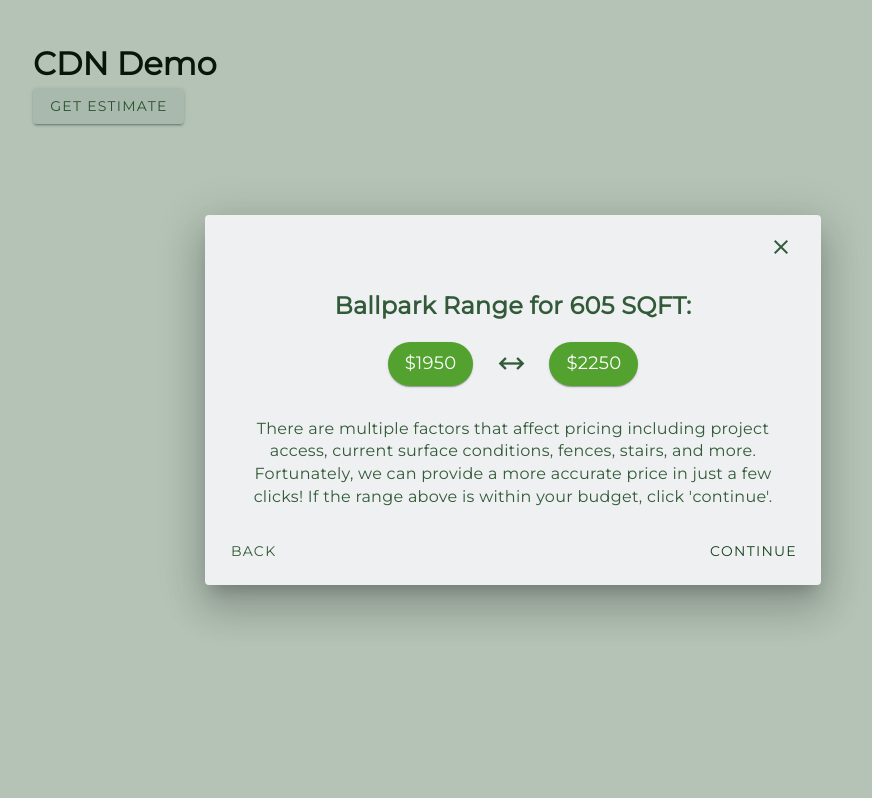
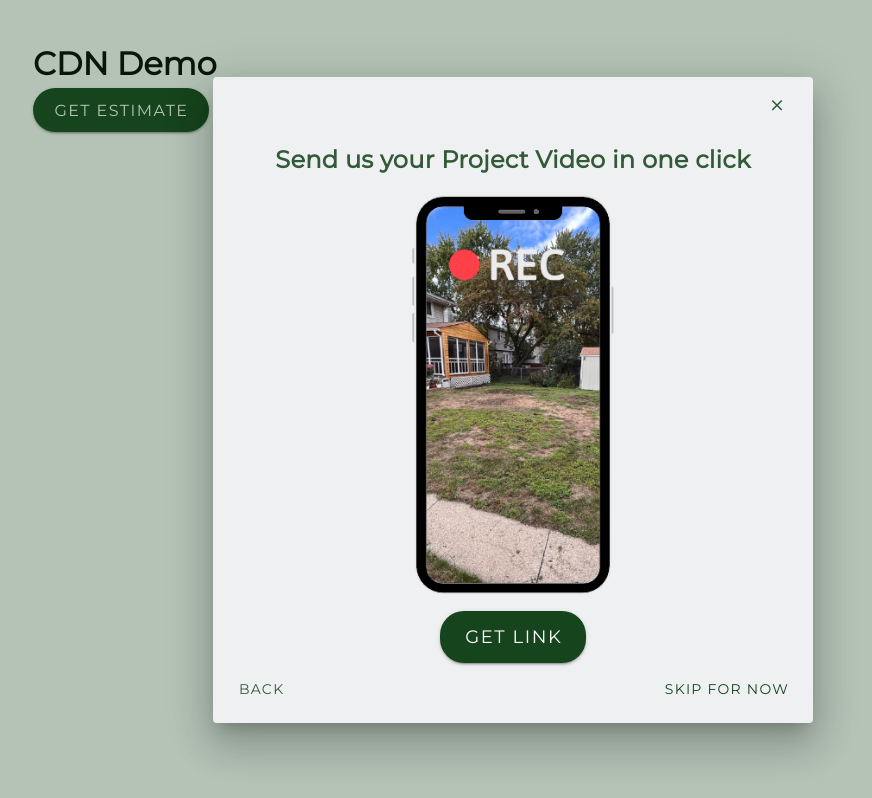
Before and after one commit to JoelYoung01/CostEstimateTool, a Vue app: page / in a window 1280 px wide. Both pictures are taken after a click on the button "GET ESTIMATE". Shown: the whole page, without its empty margins (127-999 px from the left). Built offline with nearby package versions, Linux system fonts and the light colour scheme.

Commit message:
Added the rest of the pages

```diff
--- a/src/App.vue
+++ b/src/App.vue
@@ -6,7 +6,7 @@ const showDialog = ref(false);
 </script>
 
 <template>
-  <v-btn>
+  <v-btn rounded color="primary" size="large">
     <v-dialog v-model="showDialog" activator="parent" width="auto">
       <EstimateContent @close="showDialog = false" />
     </v-dialog>
--- a/src/components/CollectContactInfo.vue
+++ b/src/components/CollectContactInfo.vue
@@ -36,7 +36,7 @@ const daysFromToday = (date: Date) => {
 
 <template>
   <v-card flat>
-    <v-card-title class="mb-2 text-center" style="font-size: 18px; font-weight: bolder">
+    <v-card-title class="text-center mb-2" style="font-size: 24px; font-weight: bolder">
       We need a few more details from you<br />
       to calculate your estimate
     </v-card-title>
@@ -54,6 +54,7 @@ const daysFromToday = (date: Date) => {
         <v-text-field
           v-model="contactInfo.email"
           prepend-icon="mdi-email"
+          validate-on="blur"
           label="Email"
           placeholder="johndoe@gmail.com"
           variant="outlined"
--- /dev/null
+++ b/src/components/DonePage.vue
@@ -0,0 +1,26 @@
+<script setup lang="ts">
+const emit = defineEmits<{ back: []; scheduleCall: [] }>();
+</script>
+
+<template>
+  <v-card flat width="600">
+    <v-card-title class="text-center" style="font-size: 48px; line-height: 1.2; font-weight: bolder">
+      Hooray! 🎉
+    </v-card-title>
+    <v-card-subtitle class="text-center" style="font-size: 1rem; font-weight: bolder">
+      Thank you for using our online estimation tool!
+    </v-card-subtitle>
+
+    <v-card-text class="text-center" style="font-size: 1rem">
+      To confirm the price, please schedule a phone call with a Sod Smith representative by clicking the link below.
+      This call typically takes 5 - 7 minutes and then you'll have a confirmed price.
+    </v-card-text>
+    <v-card-text class="text-center" style="font-size: 1rem"> We look forward to hearing from you!</v-card-text>
+
+    <v-card-actions>
+      <v-btn @click="emit('back')">Back</v-btn>
+      <v-spacer />
+      <v-btn variant="elevated" color="primary" @click="emit('scheduleCall')">Schedule Call</v-btn>
+    </v-card-actions>
+  </v-card>
+</template>
--- a/src/components/DrawTool.vue
+++ b/src/components/DrawTool.vue
@@ -11,7 +11,7 @@ const mapData = ref<any>(null);
 
 <template>
   <v-card flat>
-    <v-card-title class="d-flex justify-center mb-2" style="font-size: 24px; font-weight: bolder">
+    <v-card-title class="text-center mb-2" style="font-size: 24px; font-weight: bolder">
       Outline the surfaces you want to sod
     </v-card-title>
 
--- a/src/components/EstimateContent.vue
+++ b/src/components/EstimateContent.vue
@@ -5,9 +5,11 @@ import StartPage from "./StartPage.vue";
 import DrawTool from "./DrawTool.vue";
 import CollectContactInfo from "./CollectContactInfo.vue";
 import EstimateResult from "./EstimateResult.vue";
+import SendVideo from "./SendVideo.vue";
+import DonePage from "./DonePage.vue";
 
 type Stage = "ScheduleCall" | "Start" | "Draw" | "ContactInfo" | "Estimate" | "SendVideo" | "ConfirmPhone" | "Done";
-const defaultStage: Stage = "Estimate";
+const defaultStage: Stage = "SendVideo";
 
 const emit = defineEmits<{ close: [] }>();
 const currentStage = ref<Stage>(defaultStage);
@@ -26,7 +28,7 @@ const addContactInfo = (contactInfo: ContactInfo) => {
 <template>
   <v-card min-width="600">
     <v-card-title class="d-flex justify-end">
-      <v-btn variant="text" icon="mdi-close" @click="exit" />
+      <v-btn size="small" variant="text" icon="mdi-close" @click="exit" />
     </v-card-title>
     <v-window v-model="currentStage" rounded class="px-2 pb-2">
       <v-window-item value="Start">
@@ -50,11 +52,15 @@ const addContactInfo = (contactInfo: ContactInfo) => {
         />
       </v-window-item>
 
-      <v-window-item value="SendVideo"> <div></div> </v-window-item>
+      <v-window-item value="SendVideo">
+        <SendVideo @link="currentStage = 'Done'" @skip="currentStage = 'Done'" @back="currentStage = 'Estimate'" />
+      </v-window-item>
 
       <v-window-item value="ConfirmPhone"> <div></div> </v-window-item>
 
-      <v-window-item value="Done"> <div></div> </v-window-item>
+      <v-window-item value="Done">
+        <DonePage @back="currentStage = 'SendVideo'" @schedule-call="currentStage = 'ScheduleCall'" />
+      </v-window-item>
     </v-window>
   </v-card>
 </template>
--- a/src/components/EstimateResult.vue
+++ b/src/components/EstimateResult.vue
@@ -24,7 +24,7 @@ const estimate = computed(() => {
 
 <template>
   <v-card flat max-width="600px">
-    <v-card-title class="mb-2 text-center" style="font-size: 24px; font-weight: bolder">
+    <v-card-title class="text-center mb-2" style="font-size: 24px; font-weight: bolder">
       Ballpark Range for {{ squareFootage }} SQFT:
     </v-card-title>
     <v-card-text class="d-flex align-center justify-center" style="gap: 24px">
--- /dev/null
+++ b/src/components/SendVideo.vue
@@ -0,0 +1,32 @@
+<script setup lang="ts">
+import exampleImage from "@/assets/images/TakeVideoExampleImage.png";
+
+const emit = defineEmits<{ link: [string]; skip: []; back: [] }>();
+
+const buildLink = () => {
+  const link = "https://www.youtube.com/watch?v=dQw4w9WgXcQ";
+  emit("link", link);
+  window.open(link, "_blank");
+};
+</script>
+
+<template>
+  <v-card flat>
+    <v-card-title class="text-center mb-2" style="font-size: 24px; font-weight: bolder">
+      Send us your Project Video in one click
+    </v-card-title>
+    <v-img height="400" :src="exampleImage" class="mb-4" />
+
+    <div class="d-flex justify-center">
+      <v-btn size="x-large" rounded variant="elevated" class="mx-auto" color="primary" @click="buildLink()"
+        >Get Link</v-btn
+      >
+    </div>
+
+    <v-card-actions>
+      <v-btn variant="text" @click="emit('back')">Back</v-btn>
+      <v-spacer />
+      <v-btn color="primary" @click="emit('skip')">Skip for now</v-btn>
+    </v-card-actions>
+  </v-card>
+</template>
```
Also changed, not shown: src/assets/images/TakeVideoExampleImage.png (added).
